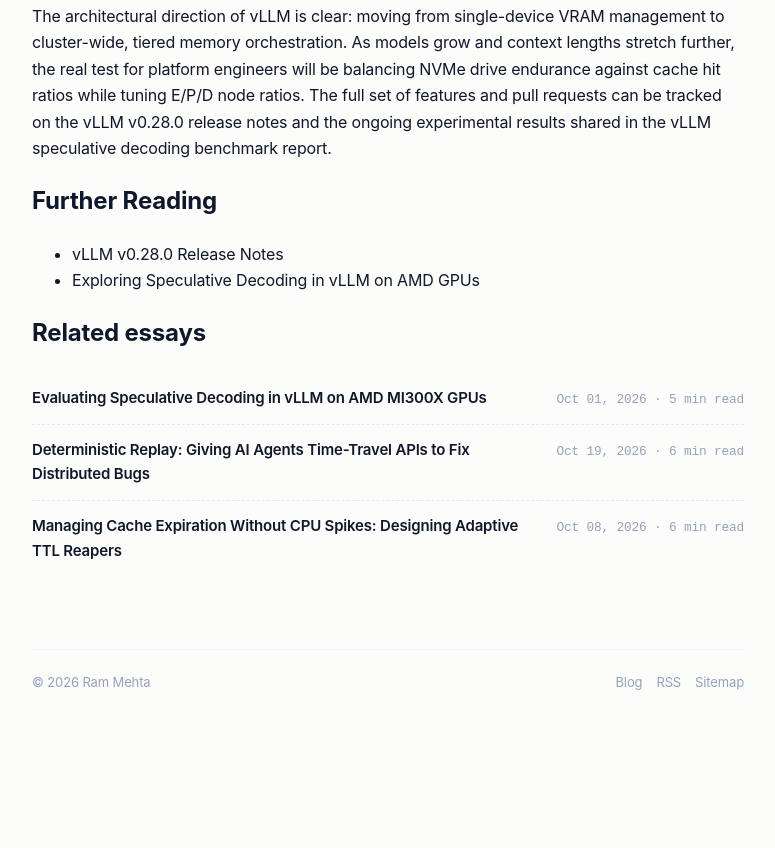
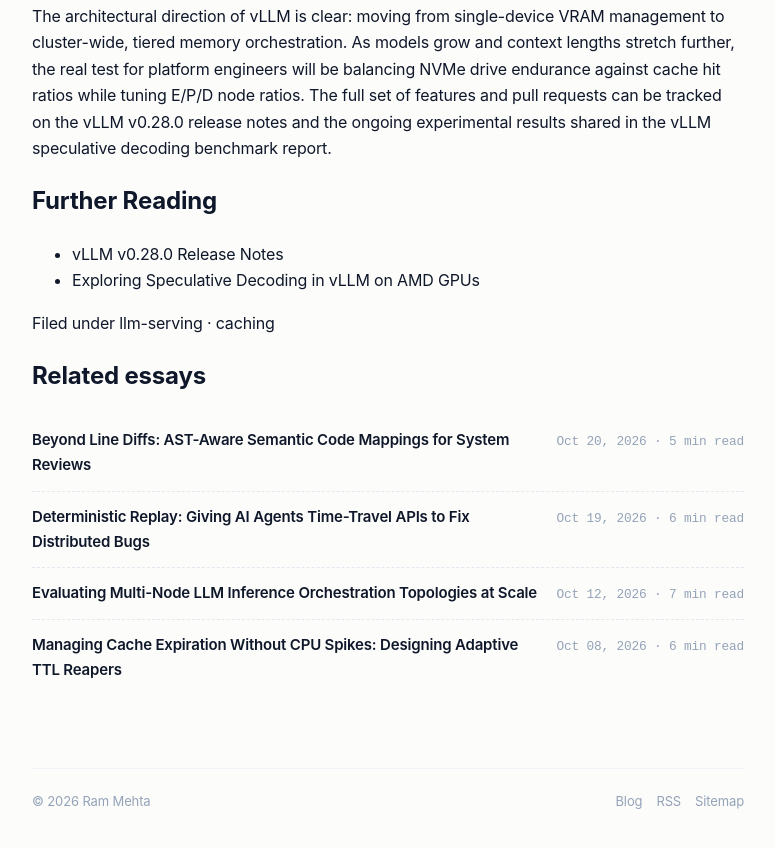
Before and after one commit to rammehta1899/rammehta1899.github.io, a Jekyll site: the page built from _posts/2026-09-14-tiered-kv-cache-offloading-in-vllm-v0280-breaking-the-gpu-memory-wall.md, in a window 1280 px wide and 900 px high, scrolled down 2487 px. Shown: the top 848 px of the window, without its empty margins (252-1027 px from the left). Built offline with Jekyll 4.4.1, drawn with Linux system fonts in a browser that asks for light colours; our own code applies the rules of GitHub Pages for plain Markdown files; before the commit the page ends 3268 px from its top, so only the background shows below that.

Commit message:
Labels system, rarest-first related posts, dark mode, nav tracking, favicon, dedup + short titles

```diff
--- a/_posts/2026-09-14-tiered-kv-cache-offloading-in-vllm-v0280-breaking-the-gpu-memory-wall.md
+++ b/_posts/2026-09-14-tiered-kv-cache-offloading-in-vllm-v0280-breaking-the-gpu-memory-wall.md
@@ -1,8 +1,9 @@
 ---
-title: "Tiered KV Cache Offloading in vLLM v0.28.0: Breaking the GPU Memory Wall"
+title: 'KV Cache Offloading in vLLM: Breaking the GPU Memory Wall'
 description: How vLLM v0.28.0 breaks the GPU VRAM wall using native NVMe KV cache offloading, canonical CPU layouts, and Model Runner V2 disaggregation.
 categories: ["Engineering", "AI/ML"]
 tags: ["vllm", "platform-engineering", "kv-cache", "llm-serving", "gpu-memory"]
+labels: [llm-serving, caching]
 ---
 If you run high-throughput LLM serving infrastructure, your biggest operational bottleneck isn't FLOP availability. It's GPU memory capacity. As context windows expand toward hundreds of thousands of tokens, the Key-Value (KV) cache grows until it exhausts H100 or MI300X VRAM long before compute hardware reaches high utilization. The open source community addressed this core limitation in the [vLLM v0.28.0 release](https://github.com/vllm-project/vllm/releases/tag/v0.28.0), moving the engine from a GPU-bound memory model to a multi-tier storage hierarchy. By pairing native NVMe disk offloading with disaggregated execution, vLLM shifts how production systems handle active and cold attention states.
 
```
